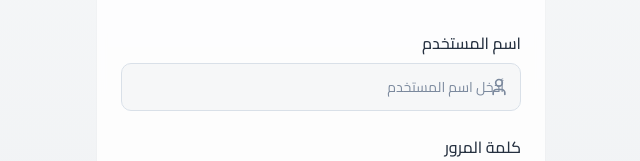
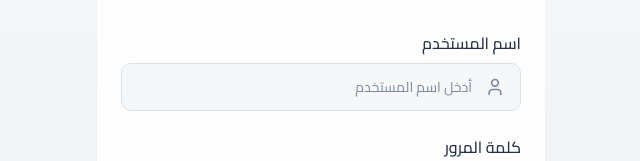
Before and after one commit to hadeelit/hakim-clinic-manager, a React (Vite) app: page / in a window 1280 px wide. Shown: the part 333-494 px from the top of the page, without its empty margins (319-959 px from the left). Built offline with nearby package versions, Linux system fonts and the light colour scheme.

Commit message:
Adjust login form spacing
Add spacing between the user icon and the "Enter username" text in the username input field on the login page.

```diff
--- a/src/components/ui/login-form.tsx
+++ b/src/components/ui/login-form.tsx
@@ -78,12 +78,12 @@ export function LoginForm({ onSubmit, className }: LoginFormProps) {
                 type="text"
                 value={formData.username}
                 onChange={(e) => handleInputChange("username", e.target.value)}
-                className="pl-10 pr-4 h-12 text-right bg-input/50 border-input-border focus:border-input-focus transition-smooth"
+                className="pl-10 pr-12 h-12 text-right bg-input/50 border-input-border focus:border-input-focus transition-smooth"
                 placeholder="أدخل اسم المستخدم"
                 required
                 disabled={isLoading}
               />
-              <User className="absolute right-3 top-1/2 transform -translate-y-1/2 h-5 w-5 text-muted-foreground" />
+              <User className="absolute right-4 top-1/2 transform -translate-y-1/2 h-5 w-5 text-muted-foreground" />
             </div>
           </div>
 
```
